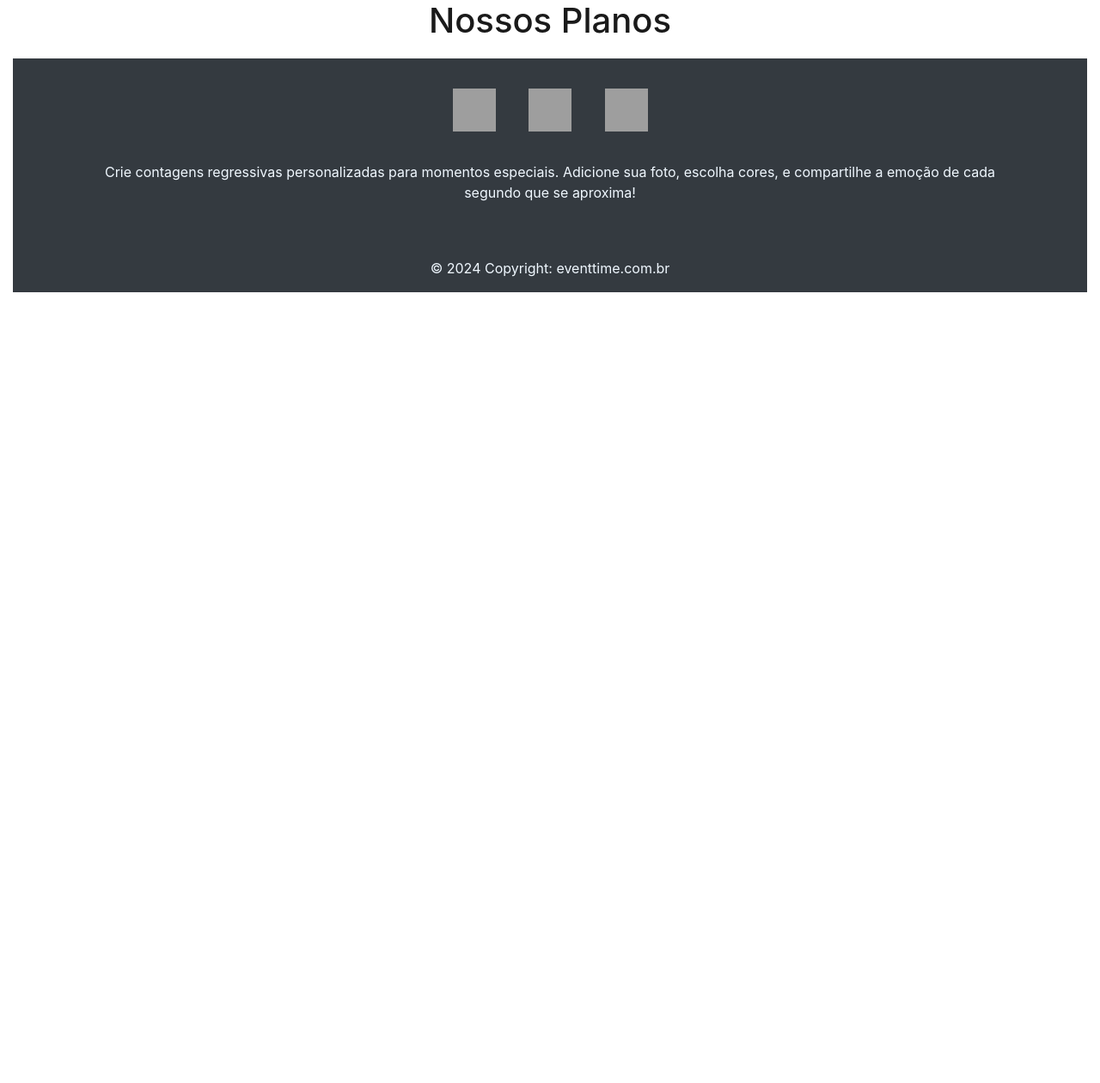
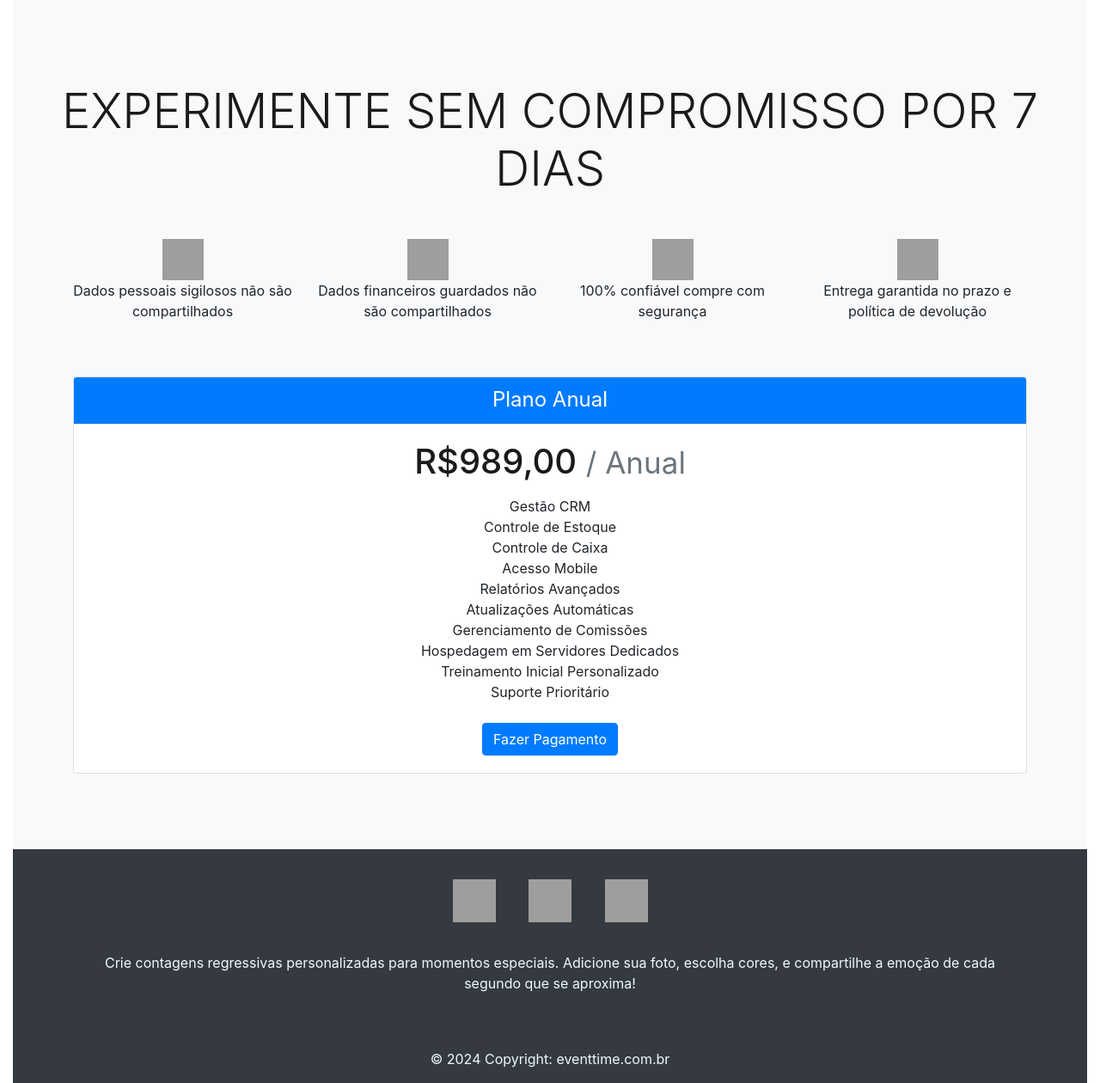
Before and after one commit to santosgv/countdown_web, a Django app: page /checkout/ in a window 1280 px wide. Shown: the part 56-1316 px from the top of the page at 86% size. Before the commit the page ends 396 px from the top, so only its background shows below. Run offline with Django 5.2, Linux system fonts and the light colour scheme; parts of the project's set-up code (start-up, migrations or seed data) failed here and were passed over; some libraries are stand-ins or nearby versions; grey boxes are pictures that could not be loaded.

Commit message:
pagina de vendas

```diff
--- a/Core/templates/checkout.html
+++ b/Core/templates/checkout.html
@@ -4,12 +4,65 @@
 <script async src="https://js.stripe.com/v3/pricing-table.js"></script>
 {% endblock %}
 {% block 'body' %}
-<div class="pricing-container">
-    <h1>Nossos Planos</h1>
-    <stripe-pricing-table pricing-table-id="prctbl_1Q20Y7BGWYkSS6PQci0rmaFC"
-        publishable-key="{{STRIPE_PUBLIC_KEY}}">
-    </stripe-pricing-table>
-</div>
+<body>
+      <section id="pricing" class="py-5 bg-light">
+        <div class="pricing-header px-3 py-3 pt-md-5 pb-md-4 mx-auto text-center">
+              <h1 class="display-4">EXPERIMENTE SEM COMPROMISSO POR 7 DIAS</h1>
+              <div class="container mt-5">
+                <div class="row text-center">
+                    <div class="col-md-3 col-sm-6 mb-4">
+                      <img width="48" height="48" src="https://img.icons8.com/material-rounded/48/ffda1c/private-folder.png" alt="private-folder"/>
+                        <p>Dados pessoais sigilosos não são compartilhados</p>
+                    </div>
+                    <div class="col-md-3 col-sm-6 mb-4">
+                      <img width="48" height="48" src="https://img.icons8.com/ios-filled/50/ffda1c/card-security.png" alt="card-security"/>
+                        <p>Dados financeiros guardados não são compartilhados</p>
+                    </div>
+                    <div class="col-md-3 col-sm-6 mb-4">
+                      <img width="48" height="48" src="https://img.icons8.com/ios-filled/50/ffda1c/shield.png" alt="shield"/>
+                        <p>100% confiável compre com segurança</p>
+                    </div>
+                    <div class="col-md-3 col-sm-6 mb-4">
+                      <img width="48" height="48" src="https://img.icons8.com/glyph-neue/50/ffda1c/time-machine.png" alt="time-machine"/>
+                        <p>Entrega garantida no prazo e política de devolução</p>
+                    </div>
+                </div>
+            </div>
+            </div>
+          <div class="container">
+            <div class="card-deck mb-3 text-center">
+              <div class="card mb-4 box-shadow pricing-card">
+                <div class="card-header bg-primary text-white">
+                  <h4 class="my-0 font-weight-normal">Plano Anual</h4>
+                </div>
+                <div class="card-body">
+                    <form
+                    action="{% url 'create-checkout-session' 1 %}"
+                    method="POST"
+                  >
+                  {% csrf_token %}
+                  <h1 class="card-title pricing-card-title">R$989,00 <small class="text-muted">/ Anual</small></h1>
+                  <ul class="list-unstyled mt-3 mb-4">
+                    <li>Gestão CRM</li>
+                    <li>Controle de Estoque</li>
+                    <li>Controle de Caixa</li>
+                    <li>Acesso Mobile</li>
+                    <li>Relatórios Avançados</li>
+                    <li>Atualizações Automáticas</li>
+                    <li>Gerenciamento de Comissões</li>
+                    <li>Hospedagem em Servidores Dedicados</li>
+                    <li>Treinamento Inicial Personalizado</li>
+                    <li>Suporte Prioritário</li>
+                  </ul>
+                  <button type="submit" class="btn btn-primary">Fazer Pagamento</button>
+                </form>
+                </div>
+              </div>
+            </div>
+
+        </section>
+
+</body>
 <style>
 
         h1 {
--- a/Core/urls.py
+++ b/Core/urls.py
@@ -1,6 +1,6 @@
 from django.urls import path
 from Core import views
-from .views import login_view, logout_view
+from .views import login_view, logout_view,CreateStripeCheckoutSessionView
 from django.contrib.auth import views as auth_views
 
 
@@ -17,8 +17,12 @@ urlpatterns = [
     path('upload',views.UploadView.as_view(),name='upload'),
     path('complete',views.CompleteUpload.as_view(),name='complete'),
     path('shared/<int:user_id>/',views.shared , name='shared'),
-   # path('create_checkout_session/<int:id>', views.create_checkout_session, name="create_checkout_session"),
-    path('stripe_webhook', views.stripe_webhook, name="stripe_webhook"),
+        path(
+        "create-checkout-session/<int:pk>/",
+        CreateStripeCheckoutSessionView.as_view(),
+        name="create-checkout-session",
+    ),
+    #path('stripe_webhook', views.stripe_webhook, name="stripe_webhook"),
 
 
     path('password_reset/', auth_views.PasswordResetView.as_view(template_name="emails/password_reset.html"), name="password_reset"),
--- a/Core/views.py
+++ b/Core/views.py
@@ -74,34 +74,34 @@ def checkout(request):
 def erro(request):
     return HttpResponse('Erro')
 
-def create_checkout_session(request, id):
-    YOUR_DOMAIN = "http://127.0.0.1:8000"
-    checkout_session = stripe.checkout.Session.create(
-        line_items=[
-            {
-                'price_data': {
-                'currency': 'BRL',
-                'unit_amount': int(29 * 100),
-                    'product_data': {
-                        'name': 'Contador'
-                    }
+class CreateStripeCheckoutSessionView(View):
 
-                },
-                'quantity': 1,
-            },
-        ],
-        payment_method_types=[
-            'card',
-            'boleto',
-        ],
-        metadata={
-            'id_produto': 1,
-        },
-        mode='payment',
-        success_url=YOUR_DOMAIN + '/register',
-        cancel_url=YOUR_DOMAIN + '/erro',
-    )
-    return JsonResponse({'id': checkout_session.id})
+    """
+    Create a checkout session and redirect the user to Stripe's checkout page
+    """
+
+    def post(self, request, *args, **kwargs):
+        checkout_session = stripe.checkout.Session.create(
+            payment_method_types=["card","boleto"],
+            line_items=[
+                {
+                    "price_data": {
+                        "currency": "brl",
+                        "unit_amount": int(29) * 100,
+                        "product_data": {
+                            "name": 'Acesso',
+                            "description": '1 ano de acesso',
+                        },
+                    },
+                    "quantity": 1,
+                }
+            ],
+            metadata={"product_id": 1},
+            mode="payment",
+            success_url='http://127.0.0.1:8000' + '/register',
+            cancel_url='http://127.0.0.1:8000' + '/erro',
+        )
+        return redirect(checkout_session.url)
 
 @csrf_exempt
 def stripe_webhook(request):
--- a/Projeto/urls.py
+++ b/Projeto/urls.py
@@ -7,6 +7,7 @@ from django.conf.urls.static import static
 urlpatterns = [
     path('admin/', admin.site.urls),
     path('', include('Core.urls')),
+    path(r'ht/', include('health_check.urls')),
 ]
 
 urlpatterns += static(settings.STATIC_URL, document_root=settings.STATIC_ROOT)
```
Also changed, not shown: Projeto/settings.py (+10 -0 lines).
